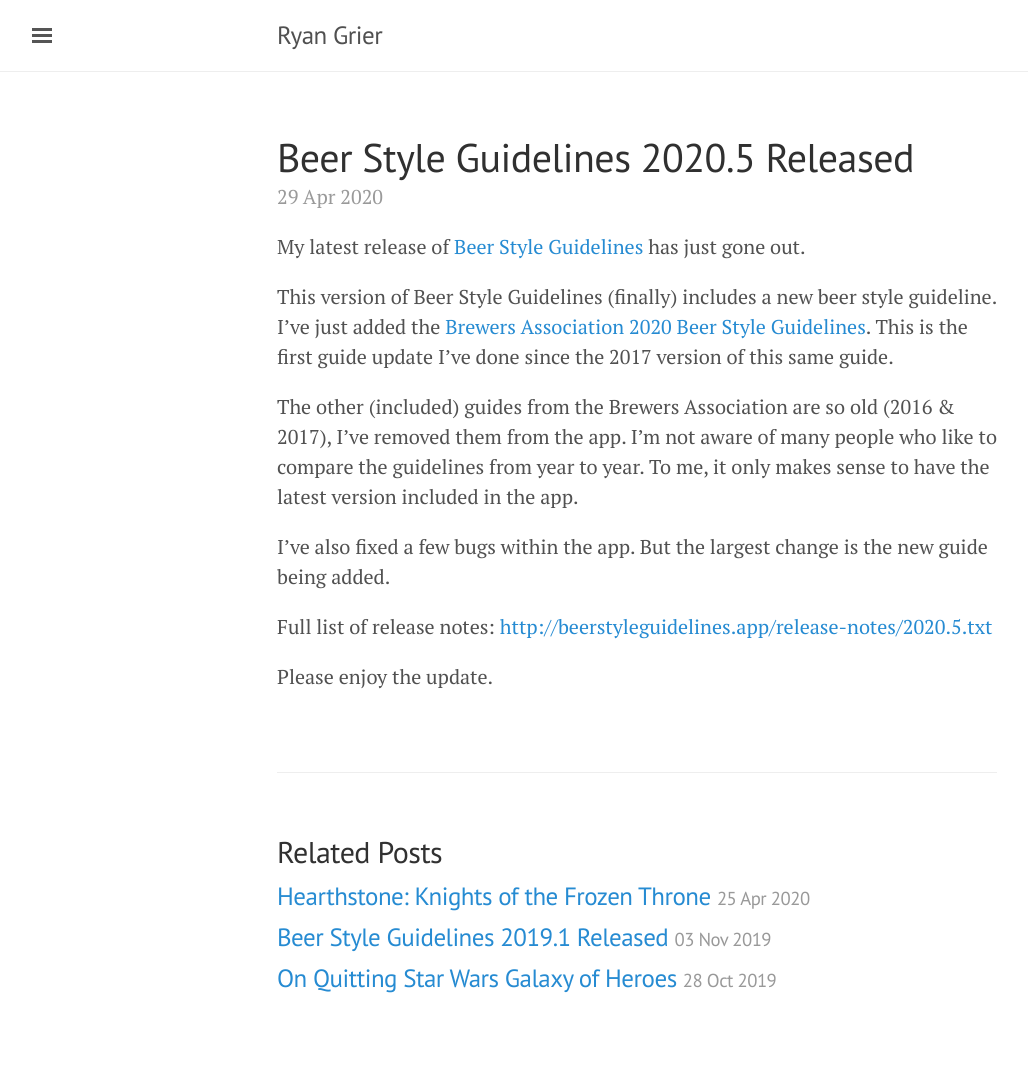
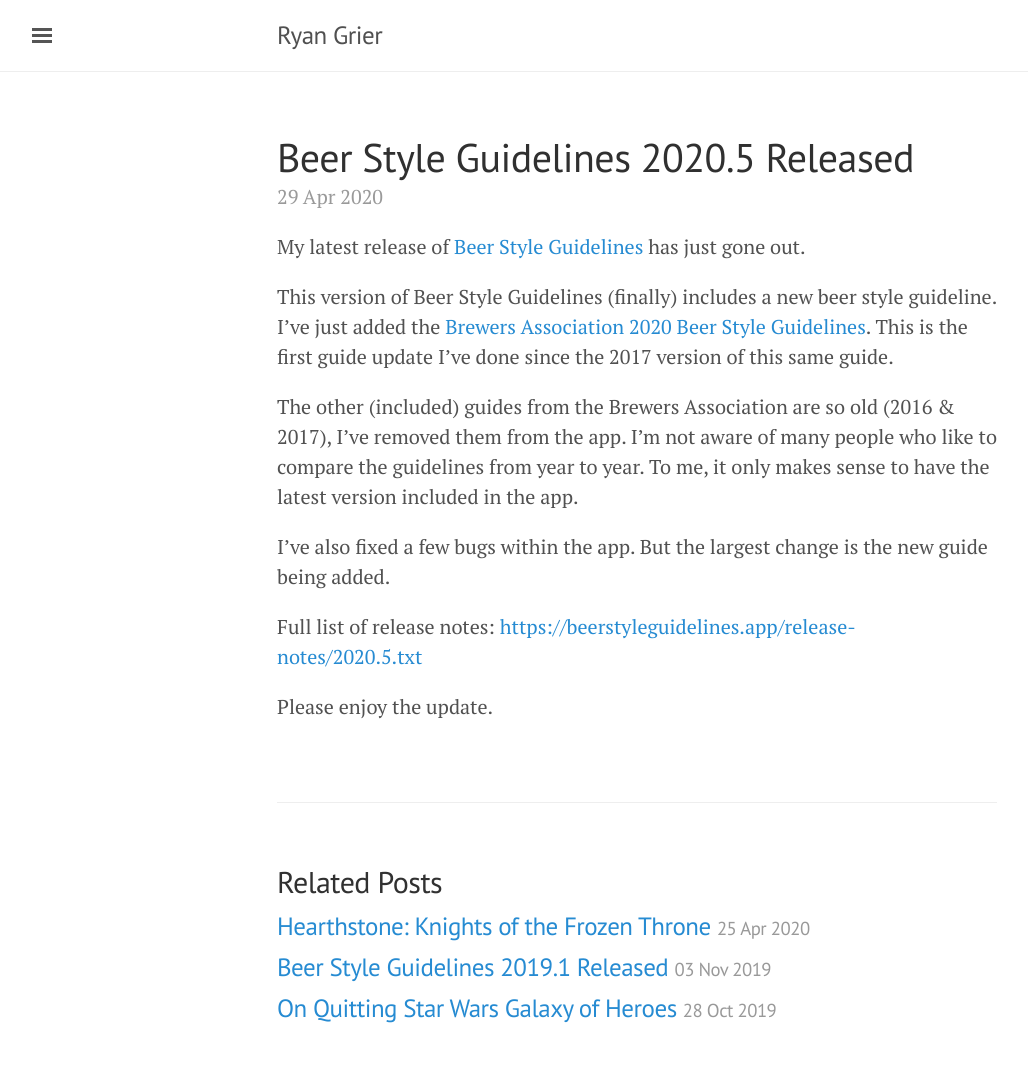
Before and after one commit to rwgrier/rwgrier.github.io, a Jekyll site: the page built from _posts/2020/2020-04-28-beer-style-guidelines-2020.5-released.md, in a window 1280 px wide. Shown: the whole page, without its empty margins (3-1031 px from the left). Built offline with Jekyll 4.4.1, drawn with Linux system fonts in a browser that asks for light colours; before the commit the page ends 1055 px from its top, so only the background shows below that; part of the change alters nothing that is shown.

Commit message:
Fixed a URL typo.

```diff
--- a/_posts/2020/2020-04-28-beer-style-guidelines-2020.5-released.md
+++ b/_posts/2020/2020-04-28-beer-style-guidelines-2020.5-released.md
@@ -12,6 +12,6 @@ The other (included) guides from the Brewers Association are so old (2016 & 2017
 
 I’ve also fixed a few bugs within the app. But the largest change is the new guide being added.
 
-Full list of release notes: [http://beerstyleguidelines.app/release-notes/2020.5.txt](http://beerstyleguidelines.app/release-notes/2020.5.txt)
+Full list of release notes: [https://beerstyleguidelines.app/release-notes/2020.5.txt](https://beerstyleguidelines.app/release-notes/2020.5.txt)
 
 Please enjoy the update.
```
